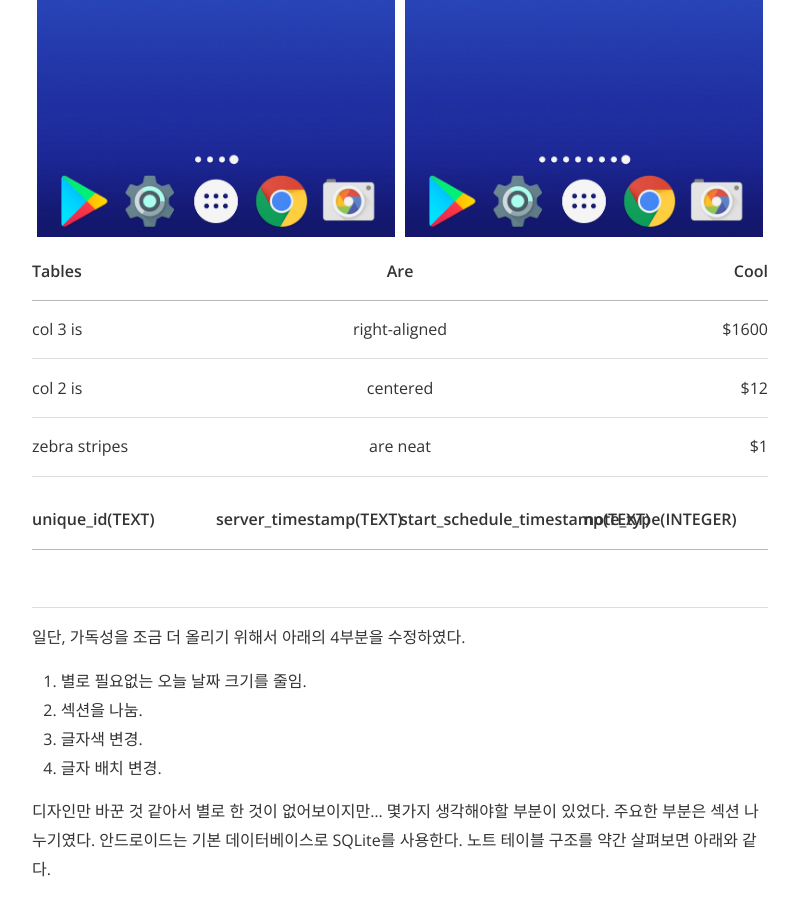
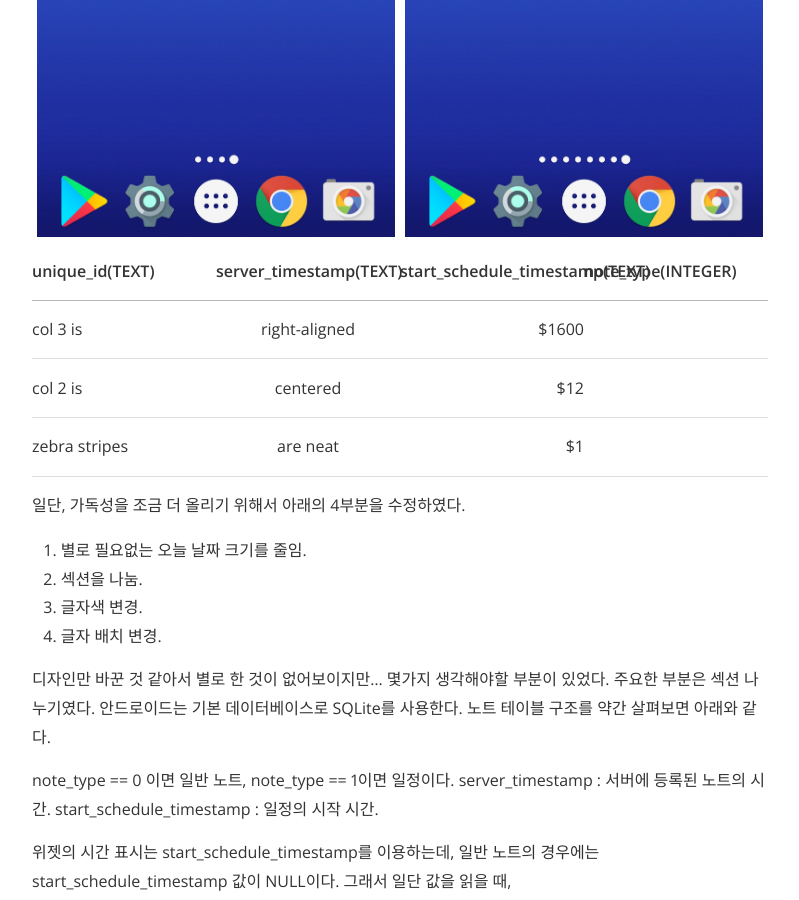
Before and after one commit to myksb1223/myksb1223.github.io, a Jekyll site: the page built from _posts/2018-07-10-Android-Homescreen-AppWidget.md, in a window 1280 px wide and 900 px high, scrolled down 1019 px. Shown: the whole window, without its empty margins (240-1039 px from the left). Built offline with Jekyll 4.4.1, drawn with Linux system fonts in a browser that asks for light colours; nearby versions of some CDN libraries; Markdown is read by kramdown in place of the engine named in the settings; comment, search, counter and statistics services are not loaded.

Commit message:
Change post

```diff
--- a/_posts/2018-07-10-Android-Homescreen-AppWidget.md
+++ b/_posts/2018-07-10-Android-Homescreen-AppWidget.md
@@ -20,15 +20,12 @@
 <img src="{{ site.baseurl }}/assets/develop_diary/android_appwidget_1.png" title="AppWidget Picture 1" class="post-image"><img src="{{ site.baseurl }}/assets/develop_diary/android_appwidget_2.png" title="AppWidget Picture 2" class="post-image">
 
 
-| Tables        | Are           | Cool  |
-| ------------- |:-------------:| -----:|
-| col 3 is      | right-aligned | $1600 |
-| col 2 is      | centered      |   $12 |
-| zebra stripes | are neat      |    $1 |
+| unique_id(TEXT)        | server_timestamp(TEXT)           | start_schedule_timestamp(TEXT)  | note_type(INTEGER)  |
+| ------------- |:-------------:| -----:| ------------- |
+| col 3 is      | right-aligned | $1600 |  |
+| col 2 is      | centered      |   $12 |  |
+| zebra stripes | are neat      |    $1 |  |
 
-| unique_id(TEXT) |	server_timestamp(TEXT) | start_schedule_timestamp(TEXT) | note_type(INTEGER) |
-| ------------- | ------------- | ------------- | ------------- |
-| | | |
 
 일단, 가독성을 조금 더 올리기 위해서 아래의 4부분을 수정하였다.
 1. 별로 필요없는 오늘 날짜 크기를 줄임.
```
